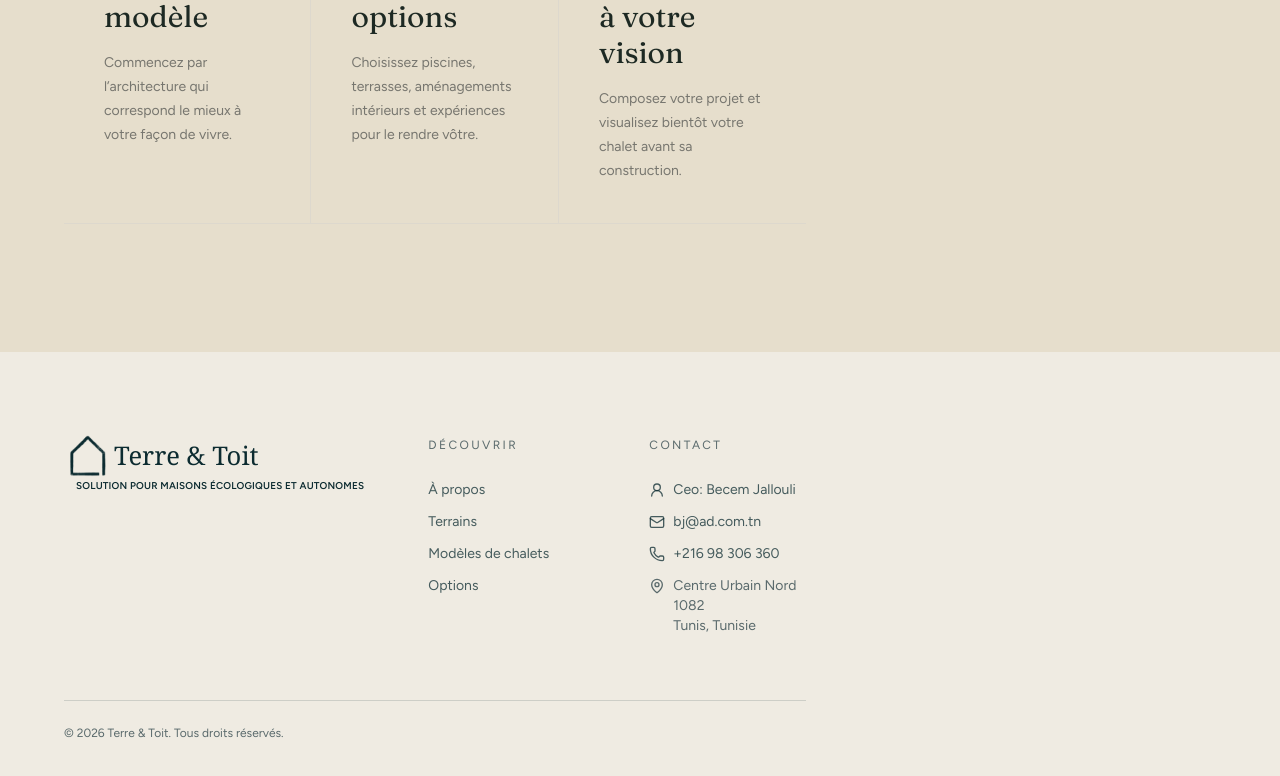
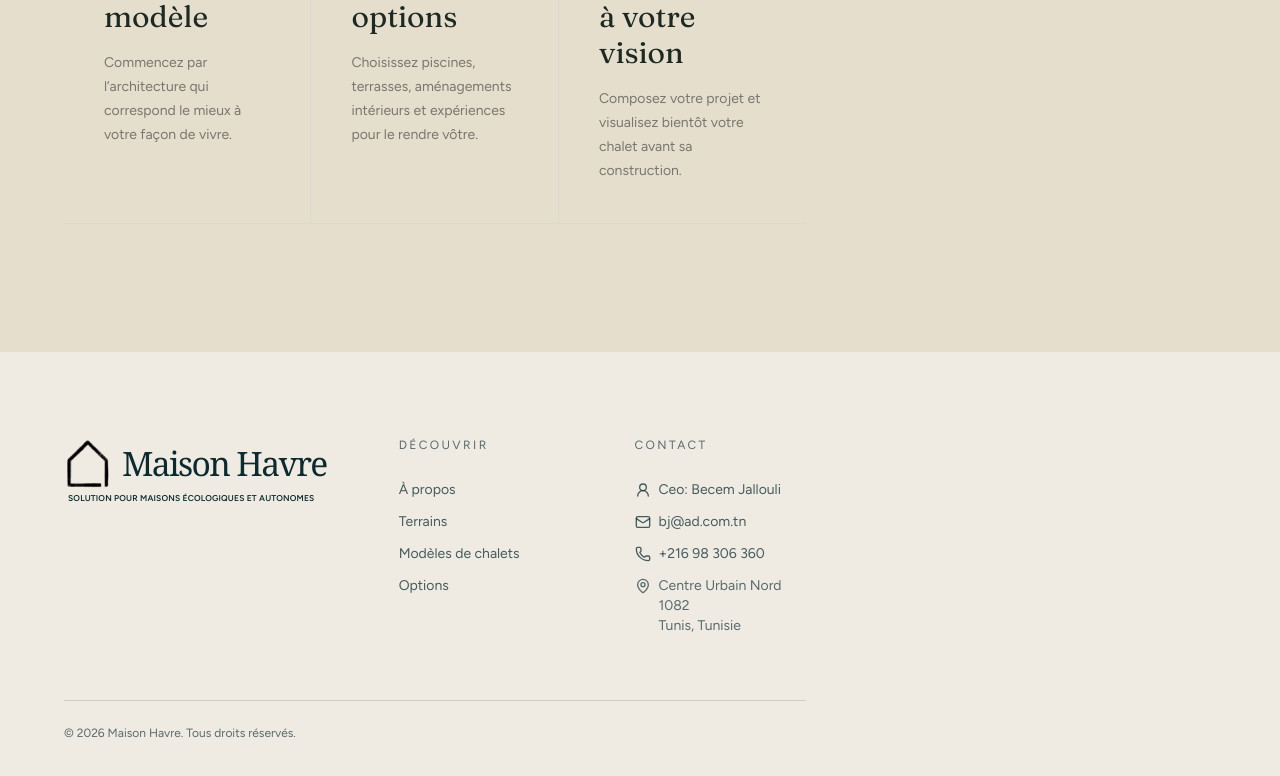
Before and after one commit to bmejri988-spec/MaisonHavreFrontend, a React (Vite) app: page /options in a window 1280 px wide. Shown: the part 806-1582 px from the top of the page. Built offline with nearby package versions, Linux system fonts and the light colour scheme; no server answers.

Commit message:
revert name to maison havre

```diff
--- a/index.html
+++ b/index.html
@@ -5,7 +5,7 @@
     <link rel="icon" type="image/png" href="/terre-toit-mark.png" />
     <link rel="apple-touch-icon" href="/terre-toit-mark.png" />
     <meta name="viewport" content="width=device-width, initial-scale=1.0" />
-    <title>Terre &amp; Toit — Maisons écologiques et autonomes</title>
+    <title>Maison Havre — Maisons écologiques et autonomes</title>
   </head>
   <body>
     <div id="root"></div>
--- a/src/components/footer/Footer.jsx
+++ b/src/components/footer/Footer.jsx
@@ -13,21 +13,23 @@ function Footer() {
           <div className="w-fit">
             <Link
               to="/"
-              aria-label="Accueil Terre & Toit"
-              className="inline-flex w-fit flex-col items-start text-[#0C2B30]"
+              aria-label="Accueil Maison Havre"
+              className="relative flex w-fit flex-col items-start text-[#0C2B30] lg:pb-2 lg:-translate-x-1 xl:-translate-x-2"
             >
-              <span className="flex items-center gap-0.5 whitespace-nowrap font-serif text-[clamp(1.2rem,2vw,2.5rem)]">
-                <span
-                  aria-hidden="true"
-                  className="h-10 w-10 shrink-0 bg-current md:h-12 md:w-12"
-                  style={{
-                    mask: 'url(/terre-toit-mark.png) center / contain no-repeat',
-                    WebkitMask: 'url(/terre-toit-mark.png) center / contain no-repeat',
-                  }}
-                />
-                <span className="leading-none">Terre &amp; Toit</span>
+              <span className="flex items-center gap-0.5">
+                <span className="inline-flex h-12 w-12 shrink-0 items-center justify-center md:h-14 md:w-14 lg:h-16 lg:w-16">
+                  <img
+                    src="/terre-toit-mark.png"
+                    alt=""
+                    aria-hidden="true"
+                    className="h-11 w-11 brightness-0 md:h-13 md:w-13 lg:h-14 lg:w-14"
+                  />
+                </span>
+                <span className="relative z-50 shrink-0 whitespace-nowrap font-serif text-[1.55rem] leading-none tracking-[-0.05em] text-[#0C2B30] md:text-[1.9rem] lg:text-[2.1rem]">
+                  Maison Havre
+                </span>
               </span>
-              <span className="ml-3 whitespace-nowrap text-[0.55rem] font-semibold uppercase leading-tight tracking-[0.02em] md:text-[0.62rem]">
+              <span className="mt-0.5 ml-1 self-start whitespace-nowrap text-[0.56rem] font-semibold uppercase leading-tight tracking-[0.06em] text-[#0C2B30] md:text-[0.62rem] lg:absolute lg:bottom-0 lg:left-3 lg:right-0 lg:ml-0 lg:mt-0 lg:w-auto lg:text-[0.53rem] lg:tracking-[0.02em]">
                 Solution pour Maisons Écologiques et Autonomes
               </span>
             </Link>
@@ -101,7 +103,7 @@ function Footer() {
 
         <div className="mt-16 flex flex-col gap-4 border-t border-[#0C2B30]/15 pt-6 text-xs text-[#5A6A6C] md:flex-row md:items-center md:justify-between">
           <span>
-            © 2026 Terre &amp; Toit. Tous droits réservés.
+            © 2026 Maison Havre. Tous droits réservés.
           </span>
           {/* Social Links
           <div className="flex gap-6">
--- a/src/components/home/CatalogRail.jsx
+++ b/src/components/home/CatalogRail.jsx
@@ -177,7 +177,7 @@ function CatalogRail() {
       />
       <CatalogSlider
         label="Offre maisons"
-        title="Terre & Toit — L’habitat qui vous ressemble."
+        title="Maison Havre — L’habitat qui vous ressemble."
         desc="Composez votre future maison en fonction du terrain et selon votre budget."
         cat="Catalogue des maisons"
         items={models}
--- a/src/components/navbar/Navbar.jsx
+++ b/src/components/navbar/Navbar.jsx
@@ -95,7 +95,7 @@ function Navbar({
           {/* Logo */}
           <Link
             to="/"
-            aria-label="Accueil Terre & Toit"
+            aria-label="Accueil Maison Havre"
             className="relative flex w-fit flex-col items-start lg:pb-2 lg:-translate-x-1 xl:-translate-x-2"
           >
             <span className="flex items-center gap-0.5">
@@ -112,13 +112,13 @@ function Navbar({
               />
               </span>
               <span
-                className={`relative z-50 shrink-0 whitespace-nowrap font-serif text-[1.55rem] leading-none tracking-[-0.05em] md:text-[1.9rem] lg:text-[2.35rem] ${
+                className={`relative z-50 shrink-0 whitespace-nowrap font-serif text-[1.55rem] leading-none tracking-[-0.05em] md:text-[1.9rem] lg:text-[2.1rem] ${
                 contained && !imageBackdrop && !scrolled
                   ? 'text-[#0C2B30]'
                   : 'text-[#FFF9EC] drop-shadow-[0_1px_3px_rgba(12,43,48,0.8)]'
                 }`}
               >
-                Terre &amp; Toit
+                Maison Havre
               </span>
             </span>
             <span
@@ -211,7 +211,7 @@ function Navbar({
           <div className="mobile-nav-heading">
             <div className="mobile-nav-brand">
               <img src="/terre-toit-mark.png" alt="" aria-hidden="true" />
-              <span>Terre &amp; Toit</span>
+              <span>Maison Havre</span>
             </div>
             <span>Explorer</span>
           </div>
--- a/src/sections/home/AureaValues.jsx
+++ b/src/sections/home/AureaValues.jsx
@@ -13,7 +13,7 @@ const values = [
 
 function AureaValues() {
   return (
-    <section className="aurea-values" aria-label="Les engagements Terre & Toit">
+    <section className="aurea-values" aria-label="Les engagements Maison Havre">
       <div className="aurea-values-track">
         {[...values, ...values].map((value, index) => (
           <motion.div
--- a/src/sections/home/BuildCTA.jsx
+++ b/src/sections/home/BuildCTA.jsx
@@ -41,7 +41,7 @@ function BuildCTA() {
           className="mx-auto mt-8 max-w-xl text-sm leading-6 text-[#1D2923]/65 md:text-base"
         >
           Choisissez votre terrain, sélectionnez votre modèle et composez une
-          résidence qui traduit votre style de vie. Terre &amp; Toit vous accompagne de
+          résidence qui traduit votre style de vie. Maison Havre vous accompagne de
           la première inspiration jusqu’à la remise des clés.
         </motion.p>
 
--- a/src/sections/home/Hero.jsx
+++ b/src/sections/home/Hero.jsx
@@ -63,7 +63,7 @@ function Hero() {
             <Reveal>
 
               <p className="max-w-md text-sm leading-6 text-white/75 md:text-base">
-                Terre &amp; Toit imagine des résidences de caractère, adaptées à la nature,
+                Maison Havre imagine des résidences de caractère, adaptées à la nature,
                 à l’autonomie et à un confort durable.
               </p>
 
@@ -71,7 +71,7 @@ function Hero() {
                 to="/build-your-own"
                 className="group inline-flex w-fit items-center gap-4 bg-white px-6 py-4 text-sm font-semibold text-[#1D2923] transition-all duration-300 hover:bg-[#EFEBE2]"
               >
-                Découvrir l’univers Terre &amp; Toit
+                Découvrir l’univers Maison Havre
 
                 <span className="flex h-7 w-7 items-center justify-center rounded-full bg-[#1D2923] text-white transition-transform duration-300 group-hover:rotate-45">
                   <ArrowUpRight size={15} />
```
